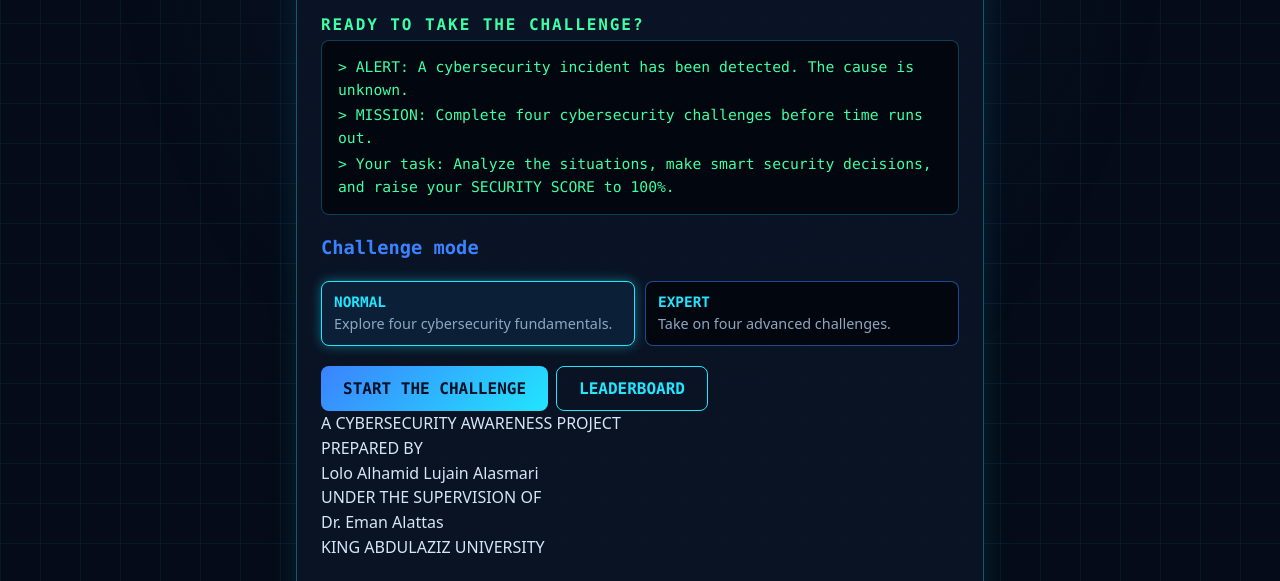
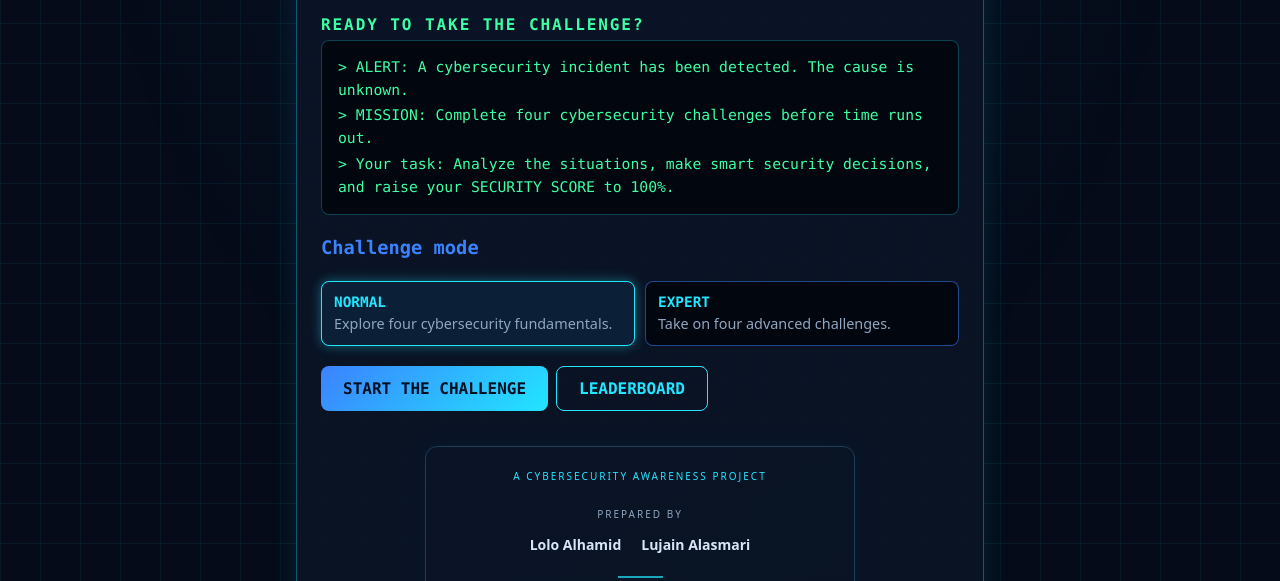
Before and after one commit to l-ctrl887/Cyber_Clash, a plain HTML site: page index.html in a window 1280 px wide. Shown: the part 177-758 px from the top of the page. Drawn offline with Linux system fonts and the light colour scheme.

Commit message:
Update style.css

```diff
--- a/css/style.css
+++ b/css/style.css
@@ -107,3 +107,63 @@ h1{font-size:clamp(2.6rem,12vw,4.2rem);letter-spacing:.08em;background:linear-gr
   bottom: 130%;
   left: 0;
 }
+
+
+.project-credits {
+  max-width: 430px;
+  margin: 35px auto 20px;
+  padding: 22px 20px;
+  text-align: center;
+  border: 1px solid #1d3d55;
+  border-radius: 12px;
+  background: linear-gradient(145deg, #0a1426, #081323);
+  box-shadow: 0 0 25px #00d9ff0b;
+}
+
+.credit-label {
+  color: #22e5ff;
+  font-size: 10px;
+  letter-spacing: 2px;
+  margin-bottom: 22px;
+}
+
+.credit-heading {
+  color: #8fa6c0;
+  font-size: 10px;
+  letter-spacing: 2px;
+  margin-bottom: 12px;
+}
+
+.team-names {
+  display: flex;
+  justify-content: center;
+  flex-wrap: wrap;
+  gap: 10px 20px;
+}
+
+.team-names span {
+  color: #d7e6f5;
+  font-size: 14px;
+  font-weight: bold;
+}
+
+.credit-divider {
+  width: 45px;
+  height: 2px;
+  background: #22e5ff;
+  margin: 20px auto;
+  opacity: .7;
+}
+
+.supervisor-name {
+  color: #37f5a1;
+  font-size: 15px;
+  font-weight: bold;
+  margin-bottom: 17px;
+}
+
+.university-name {
+  color: #22e5ff;
+  font-size: 9px;
+  letter-spacing: 2px;
+}
```
